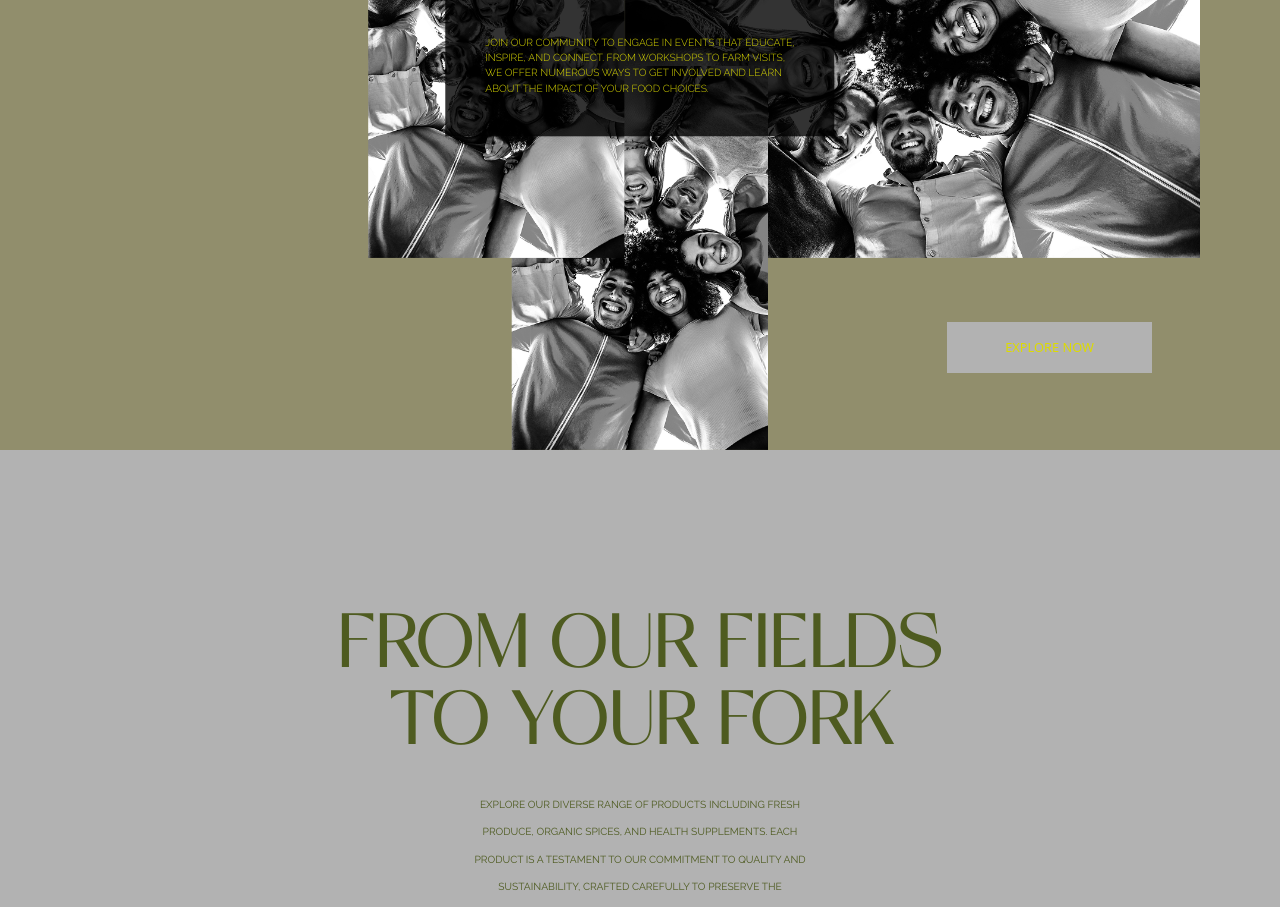
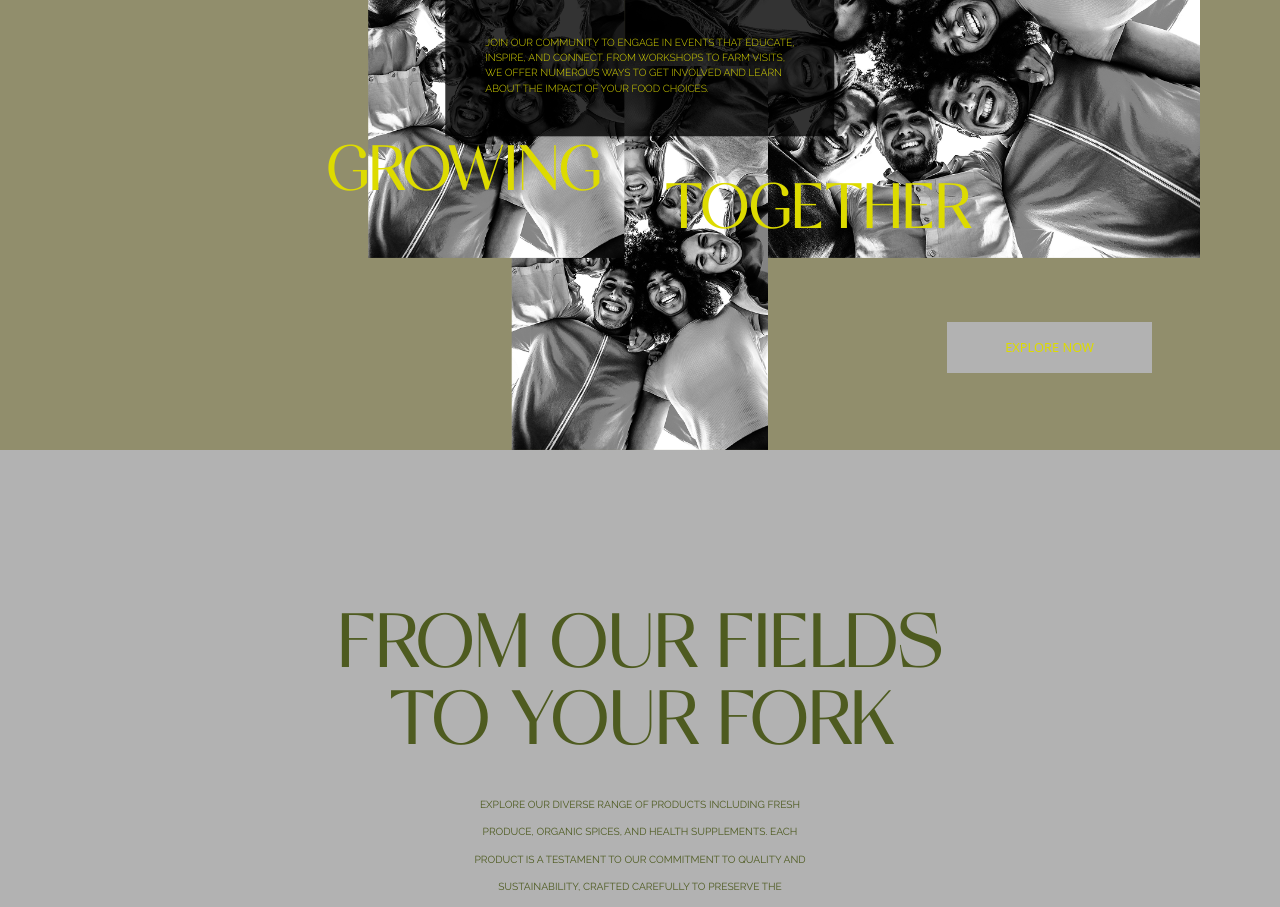
Before and after one commit to PratyushPanda2005/Farmer_First, a React (Vite) app: page / in a window 1280 px wide. Shown: the part 1820-2727 px from the top of the page. Built offline with nearby package versions, Linux system fonts and the light colour scheme.

Commit message:
Home Page👌

```diff
--- a/src/pages/GrowTogether.jsx
+++ b/src/pages/GrowTogether.jsx
@@ -14,6 +14,12 @@ const GrowTogether = () => {
           <p>WE OFFER NUMEROUS WAYS TO GET INVOLVED AND LEARN</p>
           <p>ABOUT THE IMPACT OF YOUR FOOD CHOICES.</p>
         </div>
+        <div className="absolute top-[23vw] left-[30vw] -translate-x-[50%] -translate-y-[50%] text-[5vw] z-10 text-[#DDDB00] uppercase font-nelphim">
+         <h1>growing</h1>
+        </div>
+        <div className="absolute top-[26vw] right-[6vw] -translate-x-[50%] -translate-y-[50%] text-[5vw] z-10 text-[#DDDB00] uppercase font-nelphim">
+         <h1>together</h1>
+        </div>
       </div>
       <img
         src="/assets/Grow_Together(2).png"
```
